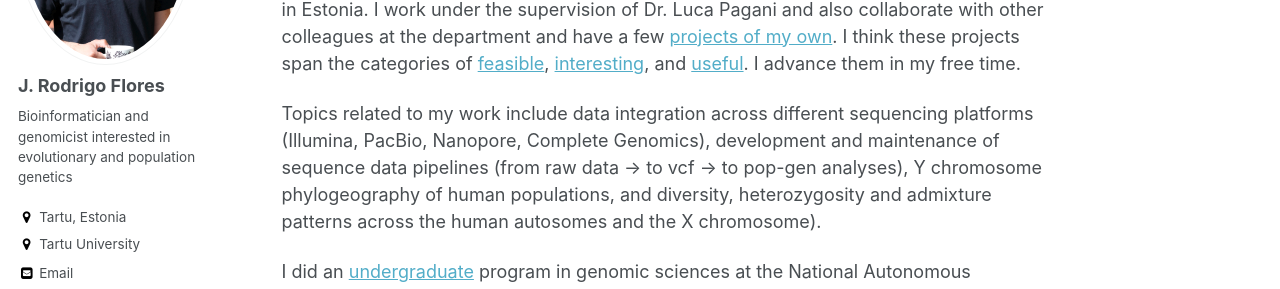
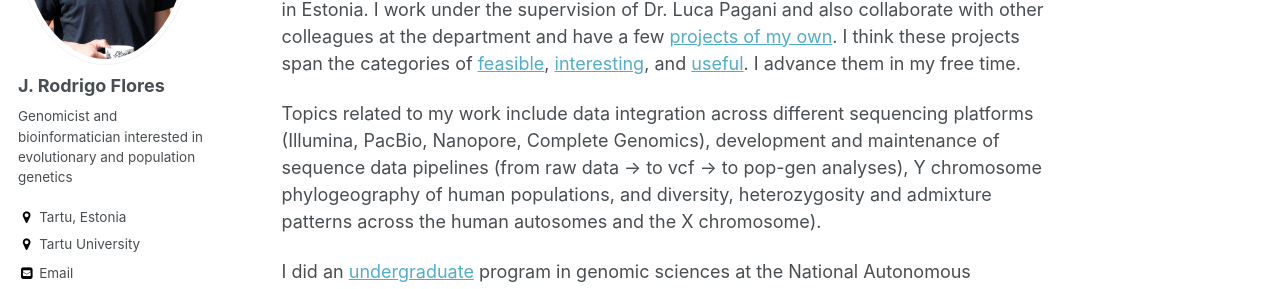
Before and after one commit to JRodrigoF/JRodrigoFlores.github.io, a Jekyll site: the page built from _pages/about.md, in a window 1280 px wide. Shown: the part 296-585 px from the top of the page. Built offline with Jekyll 4.4.1, drawn with Linux system fonts in a browser that asks for light colours; some web fonts are replaced.

```diff
--- a/_config.yml
+++ b/_config.yml
@@ -10,7 +10,7 @@ locale                   : "en-US"
 title                    : "Home Page"
 title_separator          : "-"
 name                     : &name "J. Rodrigo Flores"
-description              : &description "Bioinformatician at the Institute of Genomics of Tartu University, Estonia"
+description              : &description "Genomicist and bioinformatician at the Institute of Genomics of Tartu University, Estonia"
 url                      : https://jrodrigof.github.io/JRodrigoFlores.github.io # the base hostname & protocol for your site e.g. "https://mmistakes.github.io"
 baseurl                  : "" # the subpath of your site, e.g. "/blog"
 repository               : "JRodrigoFlores.github.io"
@@ -82,7 +82,7 @@ analytics:
 author:
   name             : "J. Rodrigo Flores"
   avatar           : "profile.png"
-  bio              : "Bioinformatician and genomicist interested in evolutionary and population genetics"
+  bio              : "Genomicist and bioinformatician interested in evolutionary and population genetics"
   location         : "Tartu, Estonia"
   employer         : "Tartu University"
   googlescholar    :
```
